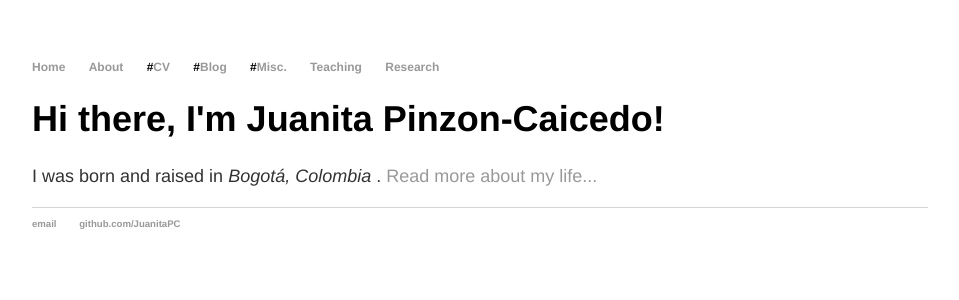
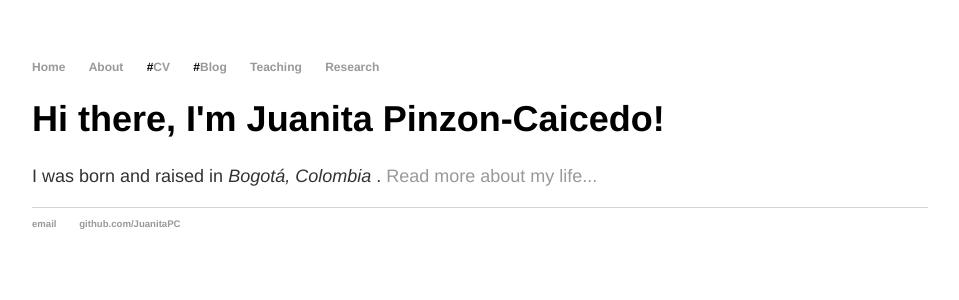
Before and after one commit to JuanitaPC/JuanitaPC.github.io, a Jekyll site: the page built from index.html, in a window 1280 px wide. Shown: the top 300 px of the page, without its empty margins (160-1119 px from the left). Built offline with Jekyll 4.4.1, drawn with Linux system fonts in a browser that asks for light colours.

Commit message:
Update default.html

```diff
--- a/_layouts/default.html
+++ b/_layouts/default.html
@@ -12,7 +12,6 @@
 		        	<li><a href="/about">About</a></li>
 	        		#<li><a href="/cv">CV</a></li>
 	        		#<li><a href="/blog">Blog</a></li>
-				#<li><a href="/misc.html">Misc.</a></li>
 				<li><a href="/teaching.html">Teaching</a></li>
 				<li><a href="/research.html">Research</a></li>
 	    		</ul>
```
